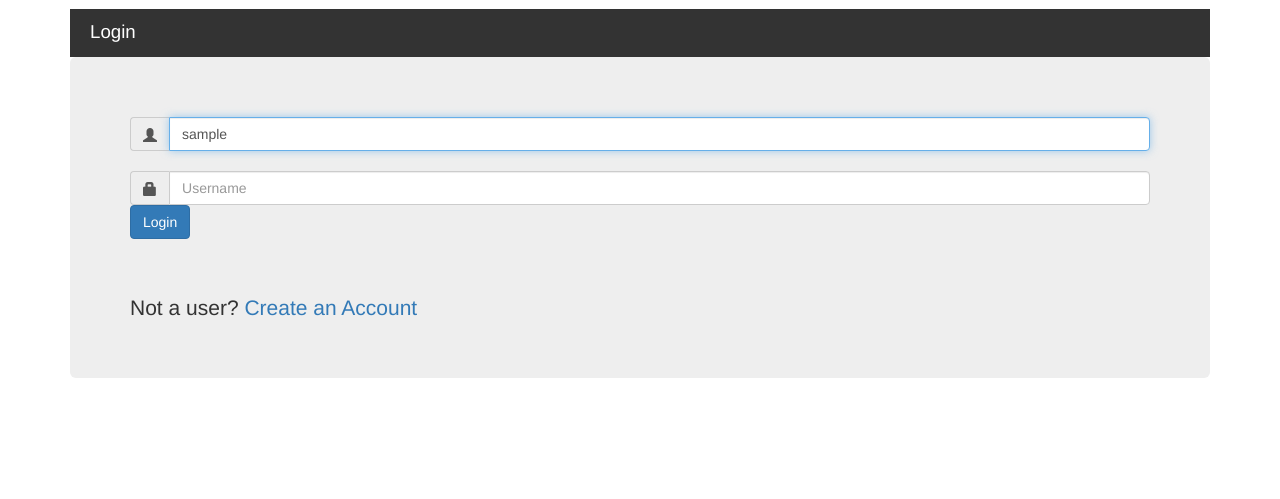
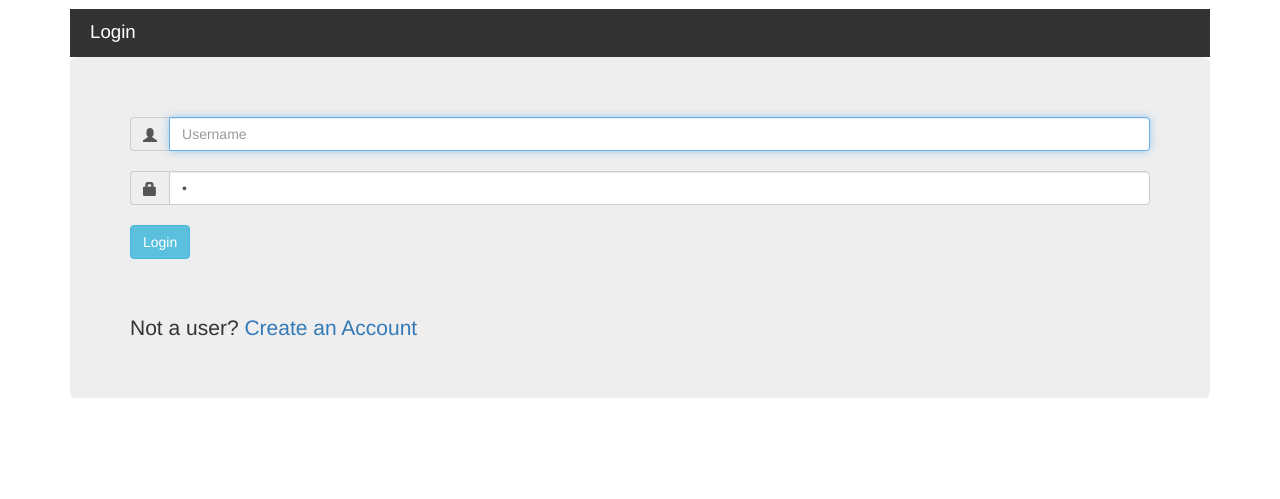
Before and after one commit to purdue-epics-ims/boilerconnect, a Django app: template johnslist/dbtest/templates/dbtest/login.html in a window 1280 px wide. Shown: the part 51-550 px from the top of the page. Run offline with Django 3.2, Linux system fonts and the light colour scheme; the template is opened without the code that fills it: most values are stand-ins (such as "Sample title", 1, 10 or a date in 2020); some libraries are stand-ins or nearby versions.

Commit message:
Using only bootstrap for Login page, input fields

```diff
--- a/johnslist/dbtest/templates/dbtest/login.html
+++ b/johnslist/dbtest/templates/dbtest/login.html
@@ -14,12 +14,11 @@
 	<br>
 	<form class="login" action="{% url 'login' %}" method='POST'>
 
-		{% csrf_token %}
 		<div class="input-group">
 			<span class="input-group-addon" id="addon-e,">
 				<div class="glyphicon glyphicon-user"></div>
 			</span>
-			<input id="id_username" name="username" name="username" value="{{ username }}"type="text" class="form-control" placeholder="Username" autofocus="true" autocomplete="on" aria-describedby="addon1">
+			<input id="id_username" name="username" name="username" value=""type="text" class="form-control" placeholder="Username" autofocus="true" autocomplete="on" aria-describedby="addon1">
 		</div>
 		&nbsp;
 				<input type='hidden' name='csrfmiddlewaretoken' value='ooj4AUcGpfYh7xPa4Ik3zh2NtyoGW1fC' />
@@ -29,26 +28,19 @@
 			<span class="input-group-addon" id="addon-pa">
 				<div class="glyphicon glyphicon-lock"></div>
 			</span>
-			<input type="password" id name="next" value="{{ next }}" class="form-control" placeholder="Username" aria-describedby="addon1">
+			<input type="password" name="password" value="{{password}}" class="form-control" placeholder="Username" aria-describedby="addon1">
 
 		</div>
-		<button type="submit" value="Login" class="btn btn-primary">Login</button>
+		<br>
+				{% csrf_token %}
+
+			<input type="hidden" name="next" value="{{next}}">
+		<button type="submit" value="Login" class="btn btn-info">Login</button>
 
 	</form>
 
 
 
-<!--		<form class="login" action="{% url 'login' %}" method='POST'>
-		{% csrf_token %}
-		<table class = "input-table">
-		{{ form }}
-		</table>
-		<br>
-		<input class = "custom-btn" type="submit" value="Login"  >
-		<input type="hidden" name="next" value="{{ next }}">
-		</form>
-
-		-->
 		<br>
 		<br>
 		<div id= "create_user">
```
